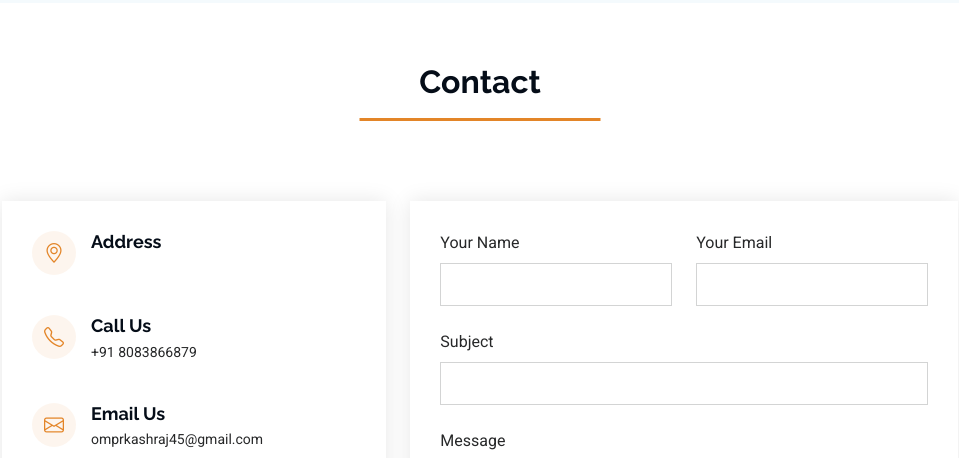
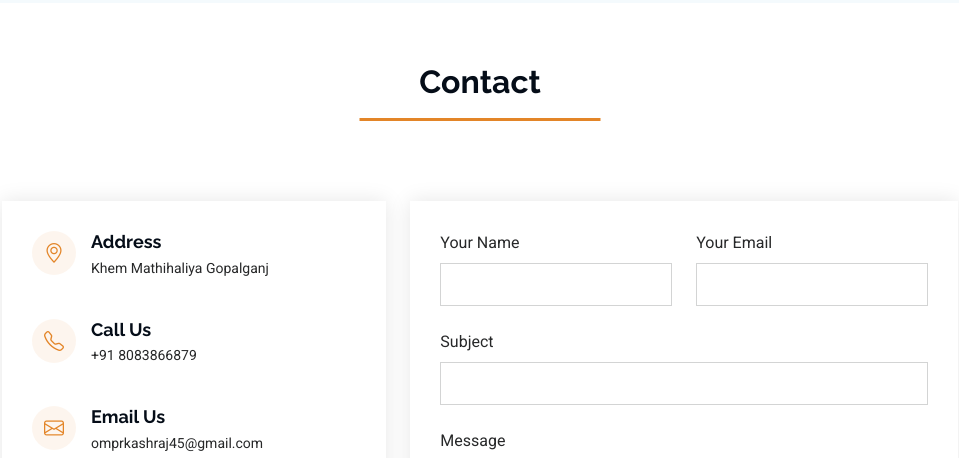
Before and after one commit to omprakash216/portfolio, a plain HTML site: page index.html in a window 1280 px wide. Shown: the part 5172-5630 px from the top of the page, without its empty margins (310-1269 px from the left). Drawn offline with Linux system fonts and the light colour scheme.

Commit message:
Update index.html

```diff
--- a/index.html
+++ b/index.html
@@ -763,7 +763,7 @@
                 <i class="bi bi-geo-alt flex-shrink-0"></i>
                 <div>
                   <h3>Address</h3>
-                  <p></p>
+                  <p> Khem Mathihaliya Gopalganj</p>
                 </div>
               </div><!-- End Info Item -->
 
```
